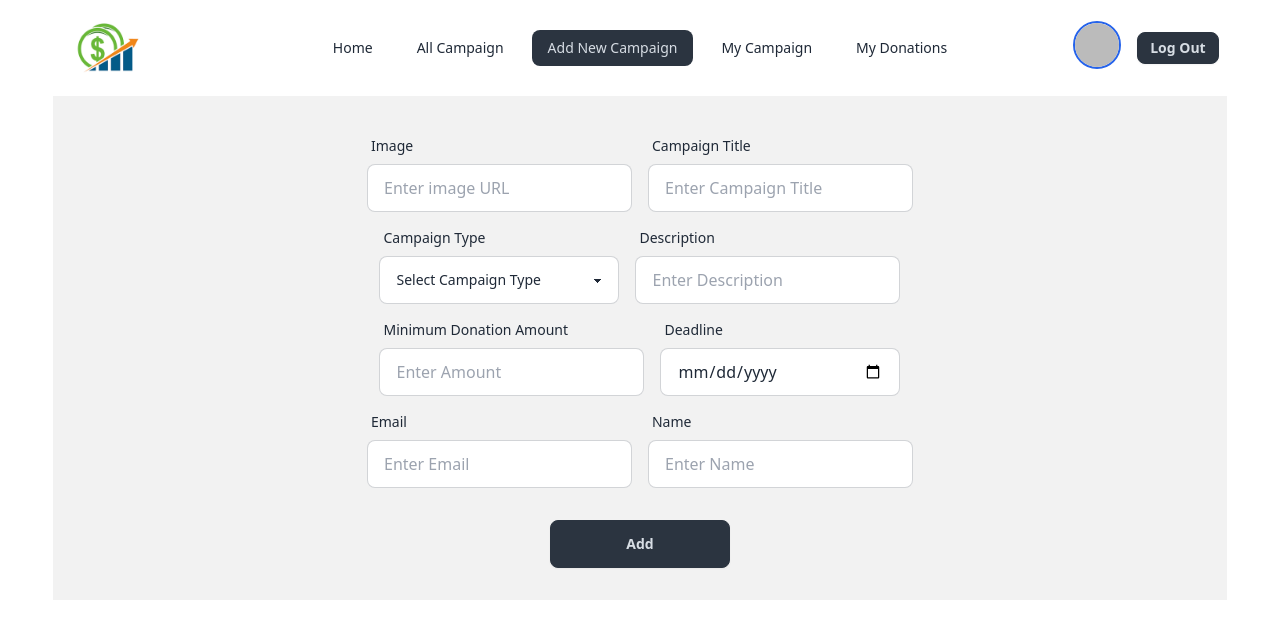
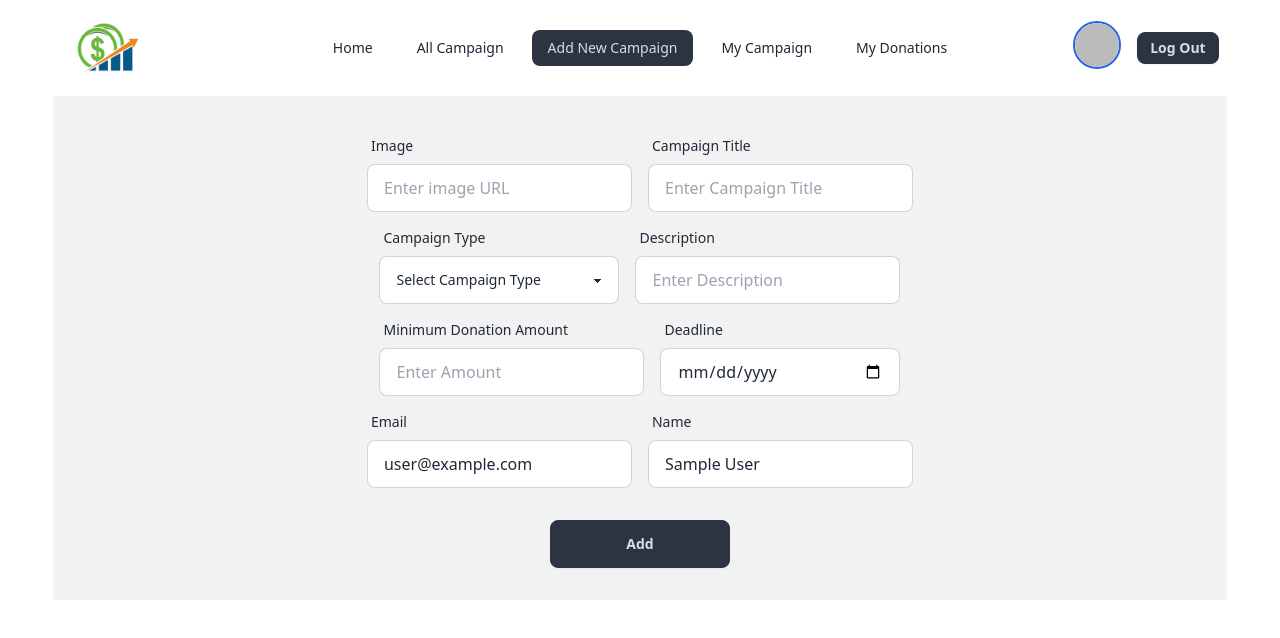
Before and after one commit to abubakrsiddikl/Crowd-Funding-Client, a React (Vite) app: page /addNewCampaign in a window 1280 px wide. Shown: the top 638 px of the page. Built offline with nearby package versions, Linux system fonts and the light colour scheme; no server answers; sample sign-in values are in the browser's storage.

Commit message:
error page completed

```diff
--- a/src/components/AddNewCampaign/AddNewCampaign.jsx
+++ b/src/components/AddNewCampaign/AddNewCampaign.jsx
@@ -1,10 +1,14 @@
-import React, { useState } from "react";
+import React, { useContext, useState } from "react";
 import toast from "react-hot-toast";
 import { data } from "react-router-dom";
+import { AuthContext } from "../Auth/AuthProvider";
 
 const AddNewCampaign = () => {
+  const {user} = useContext(AuthContext);
   const [campaignType, setCampaignType] = useState("");
-
+  const userEmail = user?.email;
+  const userName = user?.displayName;
+  // console.log({userEmail,userName})
   const handleAdd = (e) => {
     e.preventDefault();
 
@@ -148,6 +152,7 @@ const AddNewCampaign = () => {
               <input
                 type="email"
                 name="email"
+                value={userEmail}
                 placeholder="Enter Email"
                 className="input input-bordered w-full"
                 required
@@ -160,6 +165,7 @@ const AddNewCampaign = () => {
               <input
                 type="text"
                 name="name"
+                value={userName}
                 placeholder="Enter Name"
                 className="input input-bordered"
                 required
--- /dev/null
+++ b/src/components/Error/Error.jsx
@@ -0,0 +1,14 @@
+import React from "react";
+
+const Error = () => {
+  return (
+    <div>
+      <h1 className="text-4xl p-36 text-center">
+        404
+      <p className="text-4xl  text-center">Page not found</p>
+      </h1>
+    </div>
+  );
+};
+
+export default Error;
--- a/src/router/router.jsx
+++ b/src/router/router.jsx
@@ -10,11 +10,13 @@ import Home from "../components/Home/Home";
 import PrivateRoute from "./PrivateRoute";
 import CampaignDetails from "../components/CampaignDetails/CampaignDetails";
 import CampaignUpdate from "../components/CampaignUpdate/CampaignUpdate";
+import Error from "../components/Error/Error";
 
 const router = createBrowserRouter([
   {
     path: "/",
     element: <MainLayout></MainLayout>,
+    errorElement: <Error></Error>,
     children: [
       {
         path: "/",
```
